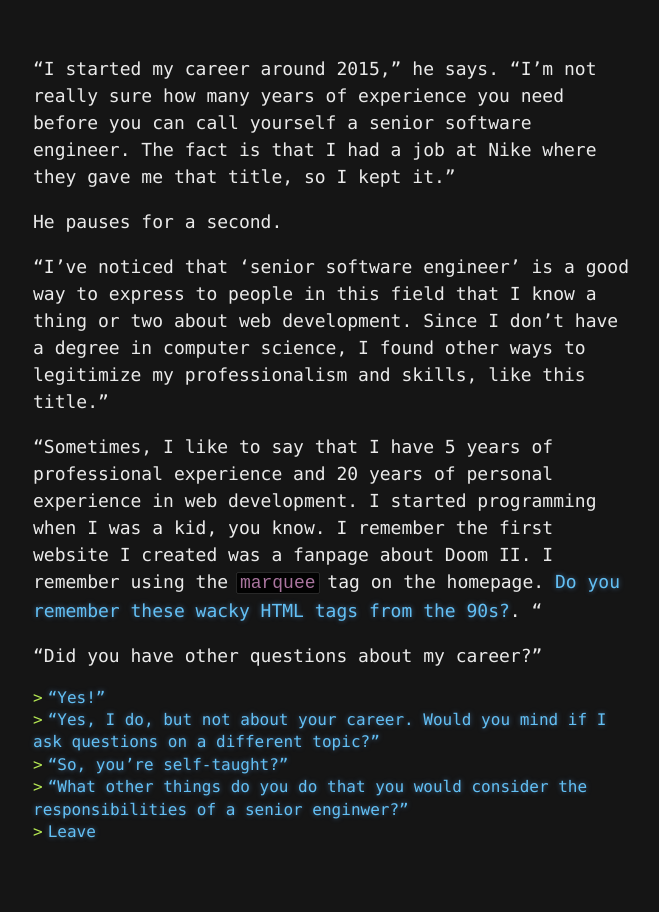
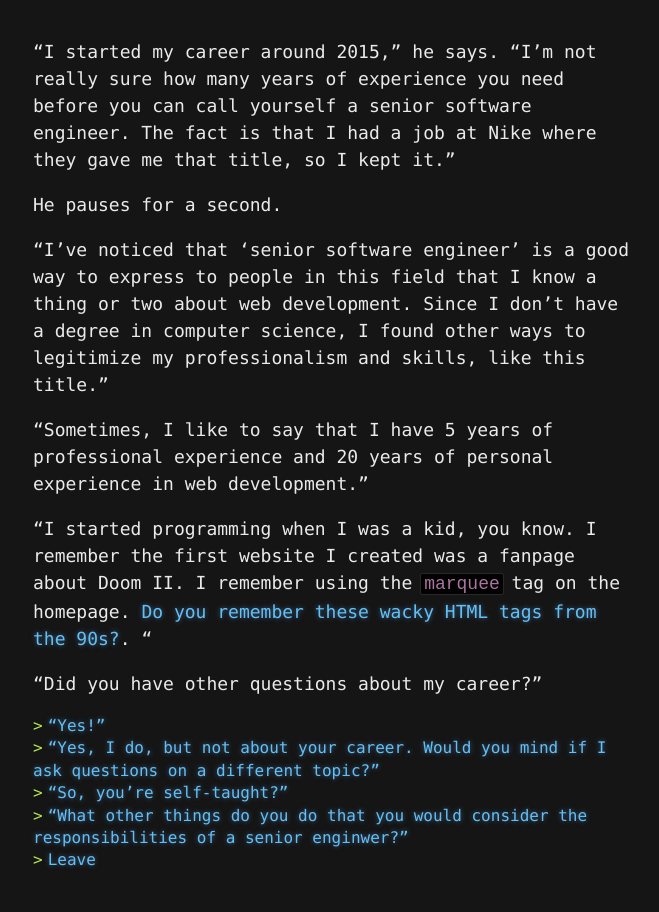
Before and after one commit to yvesgurcan/adventure, a Jekyll site: the page built from senior.md, in a window 1280 px wide. Shown: the whole page, without its empty margins (307-966 px from the left). Built offline with Jekyll 4.4.1, drawn with Linux system fonts in a browser that asks for light colours; our own code applies the rules of GitHub Pages for plain Markdown files.

```diff
--- a/senior.md
+++ b/senior.md
@@ -4,7 +4,9 @@ He pauses for a second.
 
 "I've noticed that 'senior software engineer' is a good way to express to people in this field that I know a thing or two about web development. Since I don't have a degree in computer science, I found other ways to legitimize my professionalism and skills, like this title."
 
-"Sometimes, I like to say that I have 5 years of professional experience and 20 years of personal experience in web development. I started programming when I was a kid, you know. I remember the first website I created was a fanpage about Doom II. I remember using the `marquee` tag on the homepage. [Do you remember these wacky HTML tags from the 90s?](https://medium.com/@yvesgurcan/remember-marquee-and-blink-15ac3de4c790). "
+"Sometimes, I like to say that I have 5 years of professional experience and 20 years of personal experience in web development."
+
+"I started programming when I was a kid, you know. I remember the first website I created was a fanpage about Doom II. I remember using the `marquee` tag on the homepage. [Do you remember these wacky HTML tags from the 90s?](https://medium.com/@yvesgurcan/remember-marquee-and-blink-15ac3de4c790). "
 
 "Did you have other questions about my career?"
 
```
